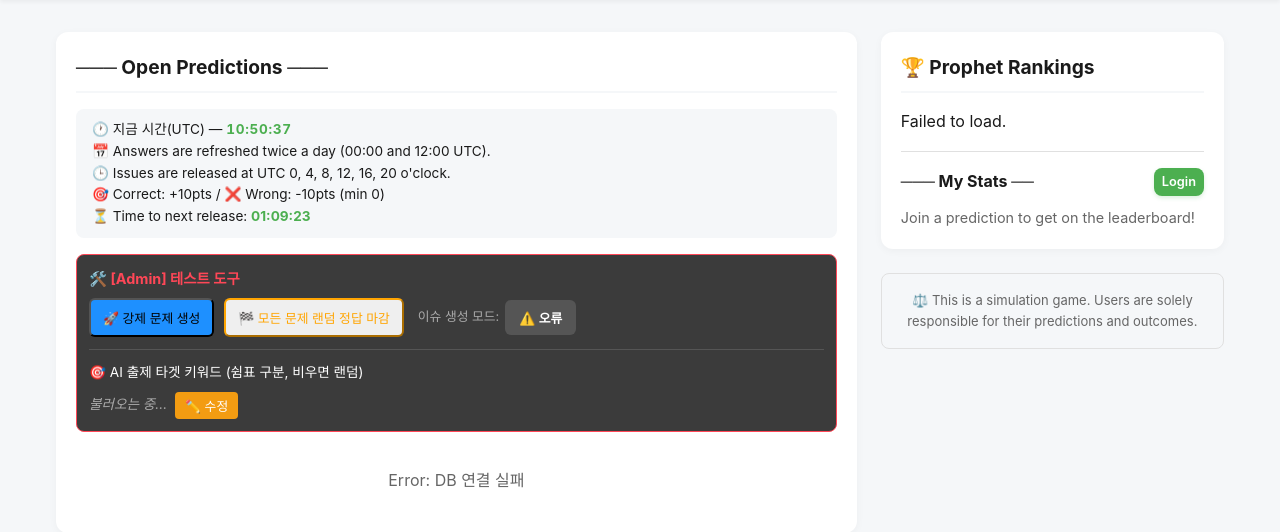
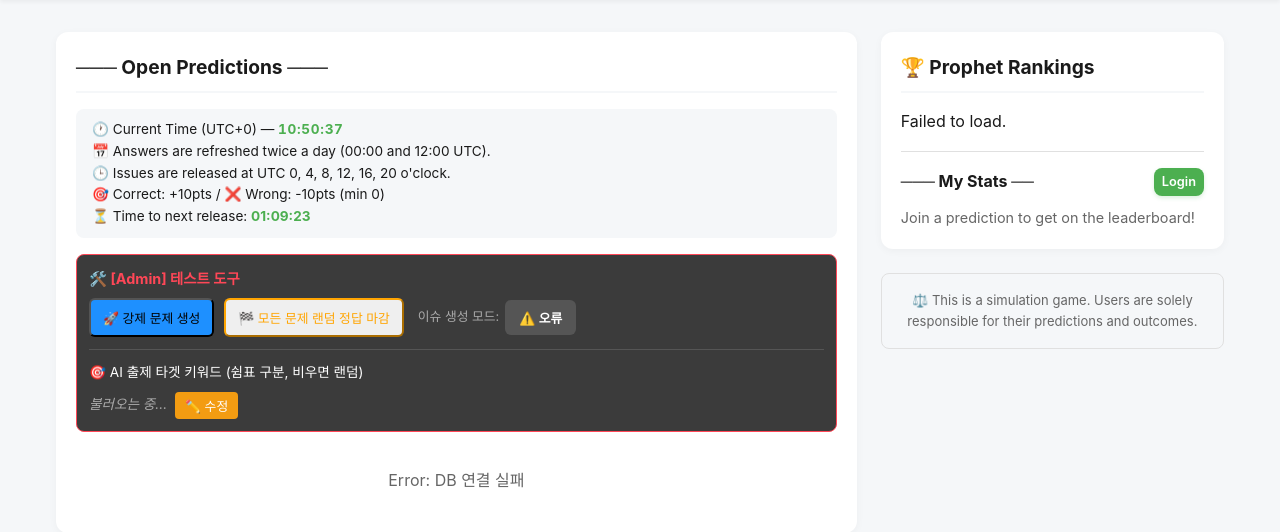
Before and after one commit to LeeJuls/NostraDa_Pick, a Flask app: page / in a window 1280 px wide. Shown: the part 70-602 px from the top of the page. Run offline with Flask 3, Linux system fonts and the light colour scheme; some web fonts are replaced.

Commit message:
fix: UTC 시계 라벨 i18n + no_resolved_issues 하드코딩 제거
- index.html: '지금 시간(UTC)' -> data-i18n='utc_clock_label' '지금 시간(UTC-0시)'
- app.js: utc_clock_label 8개 언어 번역 추가 (en/ko/ja/de/fr/es/pt/zh)
- app.js: Recent Results 빈 상태 하드코딩 한국어 -> t('no_resolved_issues') 처리 (2곳)

Co-Authored-By: Claude Sonnet 4.6 <noreply@anthropic.com>

```diff
--- a/static/js/app.js
+++ b/static/js/app.js
@@ -35,6 +35,7 @@ document.addEventListener('DOMContentLoaded', () => {
             'loading_issues': 'Loading issues...',
             'header_recent_results': '─── Recent Results ───',
             'no_resolved_issues': 'No resolved issues yet.',
+            'utc_clock_label': 'Current Time (UTC+0)',
             'header_leaderboard': 'Prophet Rankings',
             'header_my_stats': '─── My Stats ──',
             'stat_rank': 'Rank',
@@ -75,6 +76,7 @@ document.addEventListener('DOMContentLoaded', () => {
             'loading_issues': '문제를 불러오는 중...',
             'header_recent_results': '─── 최근 결과 ───',
             'no_resolved_issues': '아직 확정된 결과가 없습니다.',
+            'utc_clock_label': '지금 시간(UTC-0시)',
             'header_leaderboard': '예언자 순위',
             'header_my_stats': '─── 내 통계 ──',
             'stat_rank': '순위',
@@ -114,6 +116,7 @@ document.addEventListener('DOMContentLoaded', () => {
             'loading_issues': '読み込み中...',
             'header_recent_results': '─── 最近の結果 ───',
             'no_resolved_issues': 'まだ確定した結果はありません。',
+            'utc_clock_label': '現在時刻(UTC+0)',
             'header_leaderboard': '予言者ランキング',
             'header_my_stats': '─── マイ統計 ──',
             'stat_rank': '順位',
@@ -145,6 +148,7 @@ document.addEventListener('DOMContentLoaded', () => {
             'loading_issues': 'Fragen werden geladen...',
             'header_recent_results': '─── Letzte Ergebnisse ───',
             'no_resolved_issues': 'Noch keine abgeschlossenen Ergebnisse.',
+            'utc_clock_label': 'Aktuelle Zeit (UTC+0)',
             'header_leaderboard': 'Propheten-Rangliste',
             'header_my_stats': '─── Meine Statistik ──',
             'stat_rank': 'Rang', 'stat_streak': 'Serie', 'stat_wins': 'Siege',
@@ -174,6 +178,7 @@ document.addEventListener('DOMContentLoaded', () => {
             'loading_issues': 'Chargement des questions...',
             'header_recent_results': '─── Résultats récents ───',
             'no_resolved_issues': 'Aucun résultat encore.',
+            'utc_clock_label': 'Heure actuelle (UTC+0)',
             'header_leaderboard': 'Classement des Prophètes',
             'header_my_stats': '─── Mes Stats ──',
             'stat_rank': 'Rang', 'stat_streak': 'Série', 'stat_wins': 'Victoires',
@@ -203,6 +208,7 @@ document.addEventListener('DOMContentLoaded', () => {
             'loading_issues': 'Cargando preguntas...',
             'header_recent_results': '─── Resultados recientes ───',
             'no_resolved_issues': 'Aún no hay resultados.',
+            'utc_clock_label': 'Hora actual (UTC+0)',
             'header_leaderboard': 'Clasificación de Profetas',
             'header_my_stats': '─── Mis Stats ──',
             'stat_rank': 'Rango', 'stat_streak': 'Racha', 'stat_wins': 'Victorias',
@@ -232,6 +238,7 @@ document.addEventListener('DOMContentLoaded', () => {
             'loading_issues': 'Carregando perguntas...',
             'header_recent_results': '─── Resultados recentes ───',
             'no_resolved_issues': 'Nenhum resultado ainda.',
+            'utc_clock_label': 'Hora atual (UTC+0)',
             'header_leaderboard': 'Classificação dos Profetas',
             'header_my_stats': '─── Minhas Stats ──',
             'stat_rank': 'Rank', 'stat_streak': 'Sequência', 'stat_wins': 'Vitórias',
@@ -261,6 +268,7 @@ document.addEventListener('DOMContentLoaded', () => {
             'loading_issues': '正在加载问题...',
             'header_recent_results': '─── 最近结果 ───',
             'no_resolved_issues': '暂无已解决的结果。',
+            'utc_clock_label': '当前时间 (UTC+0)',
             'header_leaderboard': '预言者排行榜',
             'header_my_stats': '─── 我的统计 ──',
             'stat_rank': '排名', 'stat_streak': '连胜', 'stat_wins': '胜利',
@@ -356,7 +364,7 @@ document.addEventListener('DOMContentLoaded', () => {
             if (!resp.data || resp.data.length === 0) {
                 issuesContainer.innerHTML = `<p style="text-align:center; color:var(--text-muted); padding:20px;">${t('no_open_issues')}</p>`;
                 if (closedContainer) closedContainer.innerHTML = `<p style="text-align:center; color:var(--text-muted); padding:20px;">${t('no_closed_issues')}</p>`;
-                if (resultsContainer) resultsContainer.innerHTML = `<p style="text-align:center; color:var(--text-muted); padding:20px;">아직 확정된 결과가 없습니다.</p>`;
+                if (resultsContainer) resultsContainer.innerHTML = `<p style="text-align:center; color:var(--text-muted); padding:20px;">${t('no_resolved_issues')}</p>`;
                 return;
             }
 
@@ -464,7 +472,7 @@ document.addEventListener('DOMContentLoaded', () => {
                 }
             }
             if (closedCount === 0 && closedContainer) closedContainer.innerHTML = `<p style="text-align:center; color:var(--text-muted); padding:20px;">${t('no_closed_issues')}</p>`;
-            if (resolvedCount === 0 && resultsContainer) resultsContainer.innerHTML = `<p style="text-align:center; color:var(--text-muted); padding:20px;">아직 확정된 결과가 없습니다.</p>`;
+            if (resolvedCount === 0 && resultsContainer) resultsContainer.innerHTML = `<p style="text-align:center; color:var(--text-muted); padding:20px;">${t('no_resolved_issues')}</p>`;
 
             // 투표 상태 갱신: 최초 로드 or 베팅 직후에만 호출 (폴링 자동 갱신 시에는 스킵하여 불필요한 API 호출 방지)
             if (!skipUserRefresh) {
--- a/templates/index.html
+++ b/templates/index.html
@@ -9,7 +9,7 @@
     <!-- 정답 갱신 정보 및 문제 출제 스케줄 안내 -->
     <div class="refresh-info"
         style="padding: 10px 16px; margin-bottom: 16px; background: var(--bg-color); border-radius: 8px; border-left: 4px solid var(--accent-color); font-size: 0.85rem; color: var(--text-main); line-height: 1.6;">
-        🕐 지금 시간(UTC) — <strong id="utc-clock" style="color: var(--primary-color); font-variant-numeric: tabular-nums; letter-spacing: 0.05em;">--:--:--</strong><br>
+        🕐 <span data-i18n="utc_clock_label">지금 시간(UTC-0시)</span> — <strong id="utc-clock" style="color: var(--primary-color); font-variant-numeric: tabular-nums; letter-spacing: 0.05em;">--:--:--</strong><br>
         📅 <span data-i18n="refresh_info">정답은 하루 두 번(UTC 기준 00:00, 12:00)에 갱신됩니다.</span><br>
         🕒 <span data-i18n="release_info">문제는 UTC-0 기준 0, 4, 8, 12, 16, 20시에 출제됩니다.</span><br>
         <span data-i18n="point_info">🎯 정답 시 +10점 / ❌ 오답 시 -10점 (최소 0점)</span><br>
```
